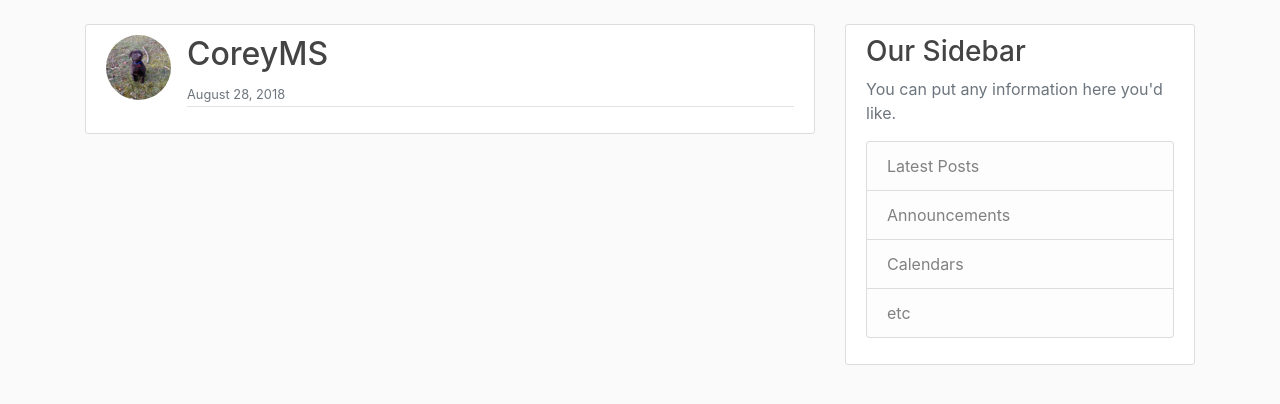
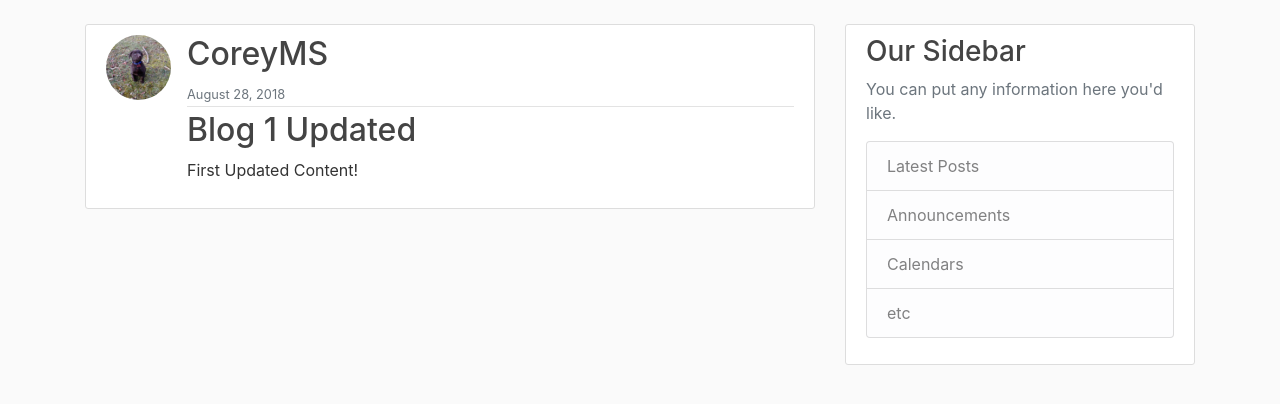
Before and after one commit to HrushikC/Tutorial_12, a Django app: page /profile/1/ in a window 1280 px wide. Shown: the part 56-460 px from the top of the page. Run offline with Django 3.2, Linux system fonts and the light colour scheme; data comes from the database, SQL or seed files in the repository; some libraries are stand-ins or nearby versions.

Commit message:
removed refactor nonsense

```diff
--- a/blog/templates/blog/profile_detail.html
+++ b/blog/templates/blog/profile_detail.html
@@ -13,8 +13,8 @@
           </div>
         {% endif %}
       </div>
-      <h2 class="article-title">{{ object.title }}</h2>
-      <p class="article-content">{{ object.content }}</p>
+      <h2 class="article-title">{{ object.name }}</h2>
+      <p class="article-content">{{ object.bio }}</p>
     </div>
   </article>
 {% endblock content %}
```
